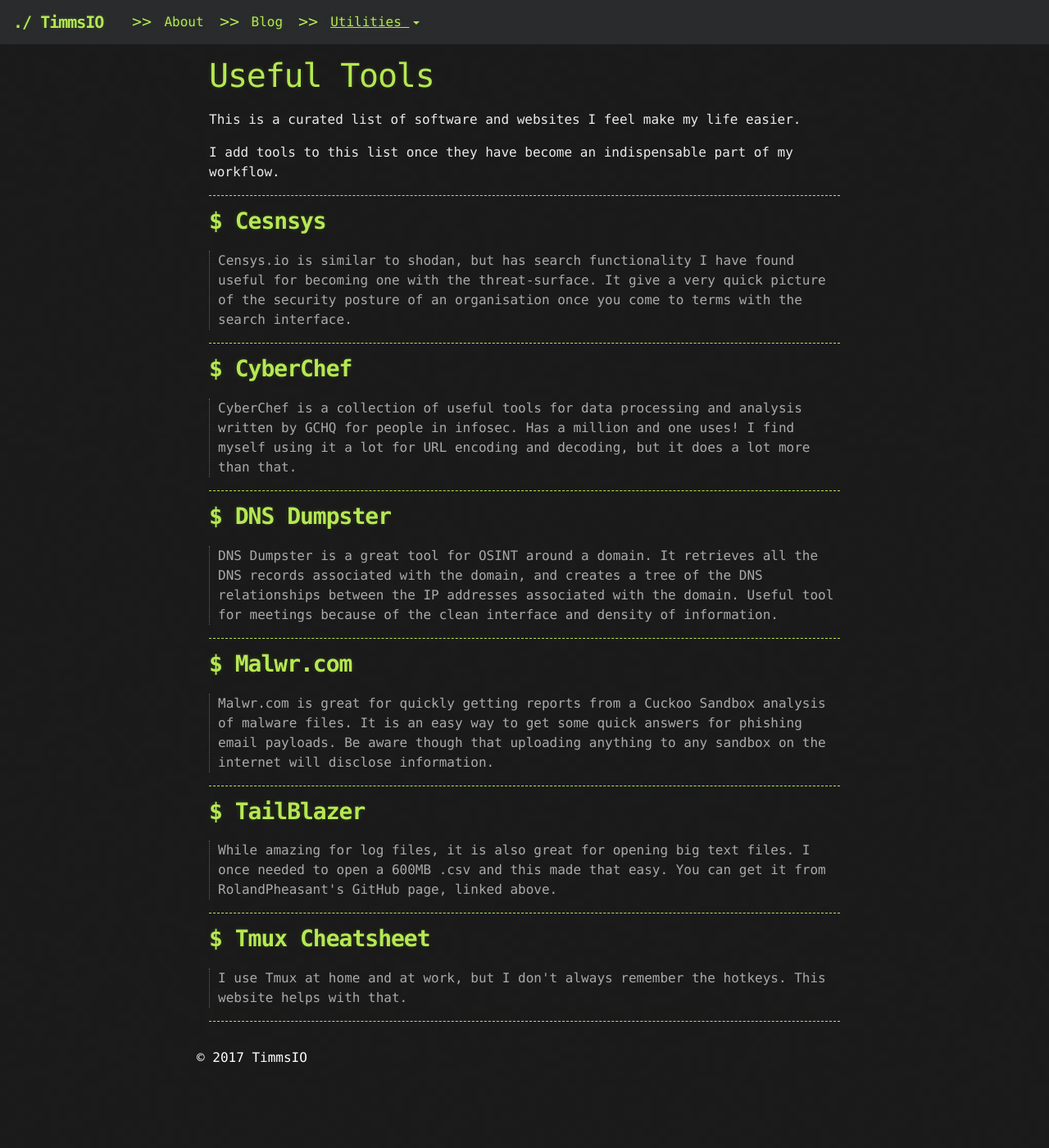
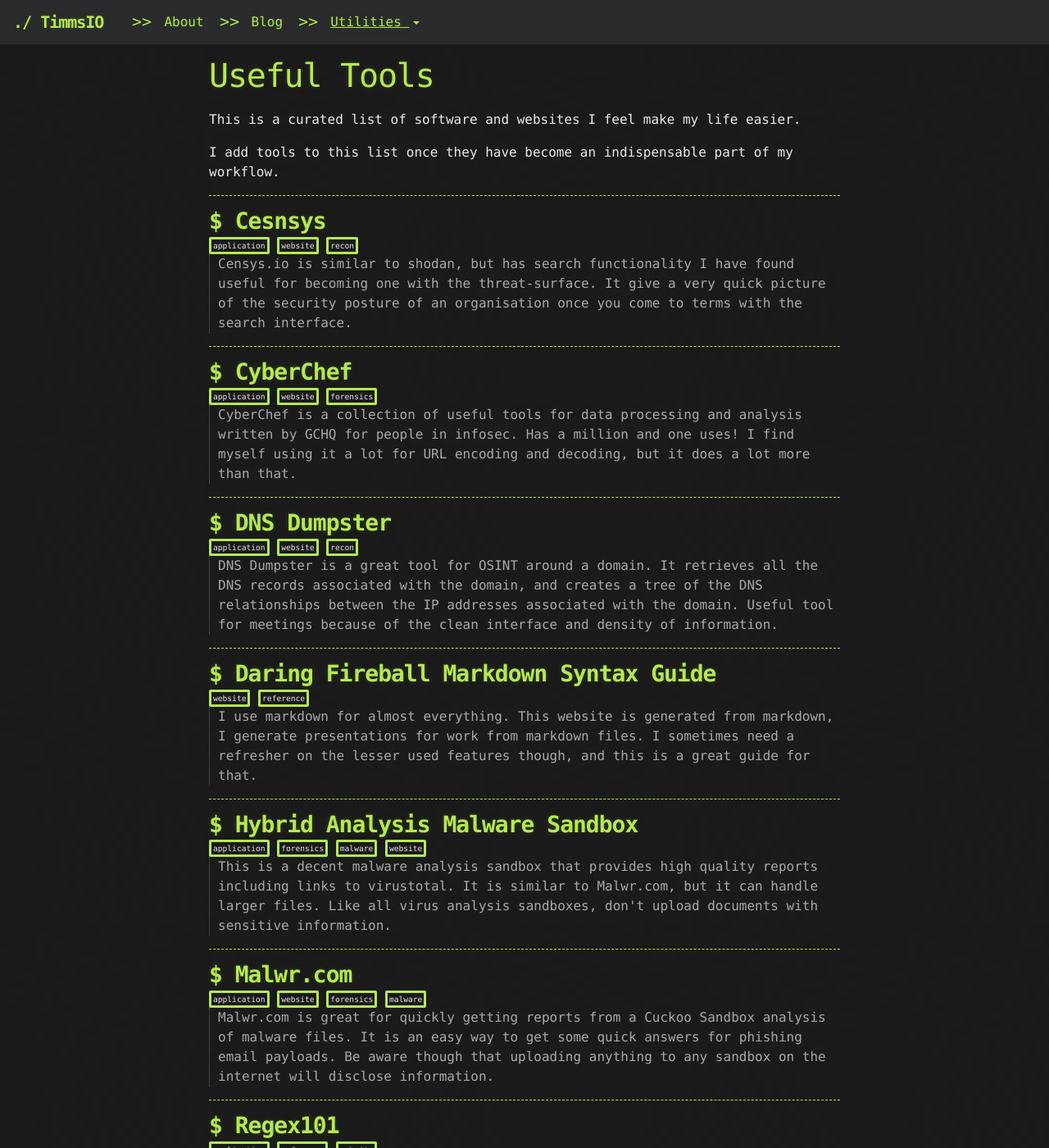
Before and after one commit to TimmsIO/timmsio.github.io, a Jekyll site: the page built from utils/tools.md, in a window 1280 px wide and 1400 px high. Shown: the whole window at 82% size. Built offline with Jekyll 4.4.1, drawn with Linux system fonts in a browser that asks for light colours; nearby versions of some CDN libraries; some of the changed text lies outside the part shown.

Commit message:
updated tools list and made cool tags

```diff
--- a/_data/utils.json
+++ b/_data/utils.json
@@ -6,7 +6,8 @@
     "recon",
     "forensics",
     "malware",
-    "logs"
+    "logs",
+    "*nix"
   ],
   "utilities": [
     {
@@ -76,6 +77,107 @@
       "href": "https://tmuxcheatsheet.com/",
       "aria": "Tmux cheatsheet website",
       "description": "I use Tmux at home and at work, but I don't always remember the hotkeys. This website helps with that."
+    },
+    {
+      "title": "Hybrid Analysis Malware Sandbox",
+      "tags": [
+        "application",
+        "forensics",
+        "malware",
+        "website"
+      ],
+      "href": "https://www.hybrid-analysis.com/",
+      "aria": "Hybrid Analysis Malware Sandbox",
+      "description": "This is a decent malware analysis sandbox that provides high quality reports including links to virustotal. It is similar to Malwr.com, but it can handle larger files. Like all virus analysis sandboxes, don't upload documents with sensitive information."
+    },
+    {
+      "title": "Regex101",
+      "tags": [
+        "application","reference","website"
+      ],
+      "href": "https://regex101.com/",
+      "aria": "Regex 101 regex builder tool",
+      "description": "Regular expressions can be very frustrating to write, and having a good IDE for it takes a lot of the stress out of it. Regex 101 is a great tool for building and testing regex. I use it a lot when I need to do custom field extractions from logs in Splunk."
+    },
+    {
+      "title": "URLquery.net",
+      "tags": [ "malware","recon","website"
+      ],
+      "href": "https://urlquery.net/",
+      "aria": "url-query web-based malware analysis service",
+      "description": "URLquery.net is a very useful tool for doing quick analysis of what heppens when you visit a link. It even includes output of Suricata."
+    },
+    {
+      "title": "Daring Fireball Markdown Syntax Guide",
+      "tags": [ "website","reference"
+      ],
+      "href": "https://daringfireball.net/projects/markdown/syntax",
+      "aria": "Daring Fireball Markdown Syntax Guide",
+      "description": "I use markdown for almost everything. This website is generated from markdown, I generate presentations for work from markdown files. I sometimes need a refresher on the lesser used features though, and this is a great guide for that."
+    },
+    {
+      "title": "searchsploit",
+      "tags": [ "*nix", "forensics", "recon","reference","desktop"
+      ],
+      "href": "https://www.exploit-db.com/searchsploit/#install",
+      "aria": "Searchsploit manual installatio instructions",
+      "description": "Searchsploit is the easiest way to search the exploit database."
+    },
+    {
+      "title": "",
+      "tags": [
+      ],
+      "href": "",
+      "aria": "",
+      "description": ""
+    },
+    {
+      "title": "",
+      "tags": [
+      ],
+      "href": "",
+      "aria": "",
+      "description": ""
+    },
+    {
+      "title": "",
+      "tags": [
+      ],
+      "href": "",
+      "aria": "",
+      "description": ""
+    },
+    {
+      "title": "",
+      "tags": [
+      ],
+      "href": "",
+      "aria": "",
+      "description": ""
+    },
+    {
+      "title": "",
+      "tags": [
+      ],
+      "href": "",
+      "aria": "",
+      "description": ""
+    },
+    {
+      "title": "",
+      "tags": [
+      ],
+      "href": "",
+      "aria": "",
+      "description": ""
+    },
+    {
+      "title": "",
+      "tags": [
+      ],
+      "href": "",
+      "aria": "",
+      "description": ""
     }
   ]
 }
--- a/_includes/toolsList.html
+++ b/_includes/toolsList.html
@@ -9,14 +9,24 @@
 </datalist>
 
 {% for tool in tools %}
+{% if tool.title != '' %}
 <div class="link-panel-container" data-tags="{{ tool.tags | join: " " }}">
   <a href="{{ tool.href }}" target="_blank" aria-label="{{ tool.aria }}">
     <span class="link-panel"></span>
   </a>
   <h3 class="tool-brand">{{ tool.title }}</h3>
+
+  {% if tool.tags.size >=1 %}
+  <div class="tags-list">
+    {% for tag in tool.tags %}
+      <span class="tool-tag">{{ tag }}</span>
+    {% endfor %}
+  </div>
+  {% endif %}
   <blockquote>
     <p>{{ tool.description }}</p>
   </blockquote>
 </div>
 <hr>
+{% endif %}
 {% endfor %}
--- a/_sass/jekyll-theme-hacker.scss
+++ b/_sass/jekyll-theme-hacker.scss
@@ -164,6 +164,18 @@
   content: "$ ";
   // font-size: 1.3em;
   color: #b5e853;
+}
+
+div.tags-list {
+  margin-top: -20px;
+
+  span.tool-tag {
+    font-size: 0.6em;
+    border: solid;
+    border-color: #b5e853;
+    border-radius: 2px;
+    padding: 2px;
+  }
 }
 
 .link-panel-container {
```
Also changed, not shown: _layouts/default.html (line endings or trailing spaces).
